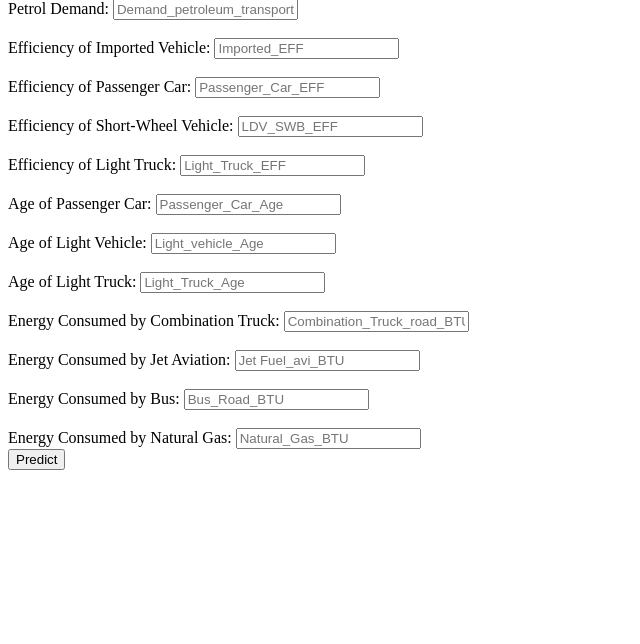
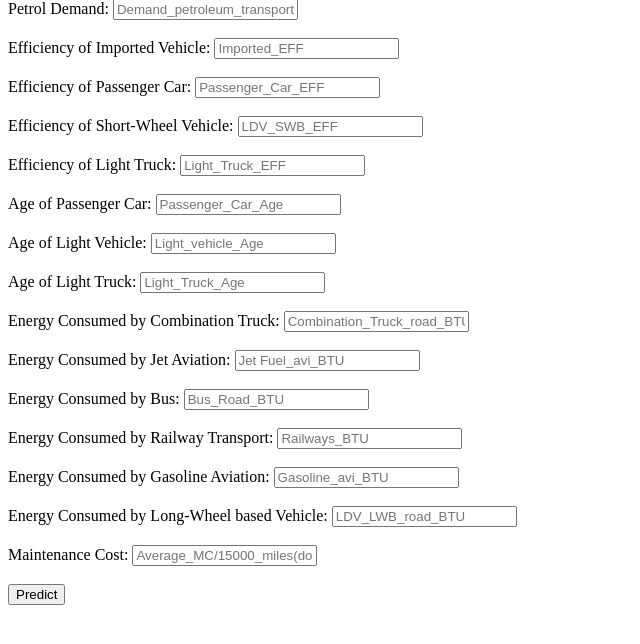
Before and after one commit to haseena97/carbon_footprint_proj, a Flask app: page / in a window 1280 px wide. Shown: the part 81-725 px from the top of the page, without its empty margins (0-640 px from the left). Run offline with Flask 2, Linux system fonts and the light colour scheme.

Commit message:
Update index.html

```diff
--- a/templates/index.html
+++ b/templates/index.html
@@ -39,8 +39,14 @@
         <br>
         <label>Energy Consumed by Bus: <input type="text" name="Bus_Road_BTU" placeholder="Bus_Road_BTU" required="required" /></label><br>
         <br>
-        <label>Energy Consumed by Natural Gas: <input type="text" name="Natural_Gas_BTU" placeholder="Natural_Gas_BTU" required="required" /></label><br>
-
+        <label>Energy Consumed by Railway Transport: <input type="text" name="Railways_BTU" placeholder="Railways_BTU" required="required" /></label><br>
+        <br>
+        <label>Energy Consumed by Gasoline Aviation: <input type="text" name="Gasoline_avi_BTU" placeholder="Gasoline_avi_BTU" required="required" /></label><br>
+        <br>
+        <label>Energy Consumed by Long-Wheel based Vehicle: <input type="text" name="LDV_LWB_road_BTU" placeholder="LDV_LWB_road_BTU" required="required" /></label><br>
+        <br>
+        <label>Maintenance Cost: <input type="text" name="Average_MC/15000_miles(dollars)" placeholder="Average_MC/15000_miles(dollars)" required="required" /></label><br>
+        <br>
         <button type="submit" class="btn btn-primary btn-block btn-large">Predict</button>
     </form>
 
```
